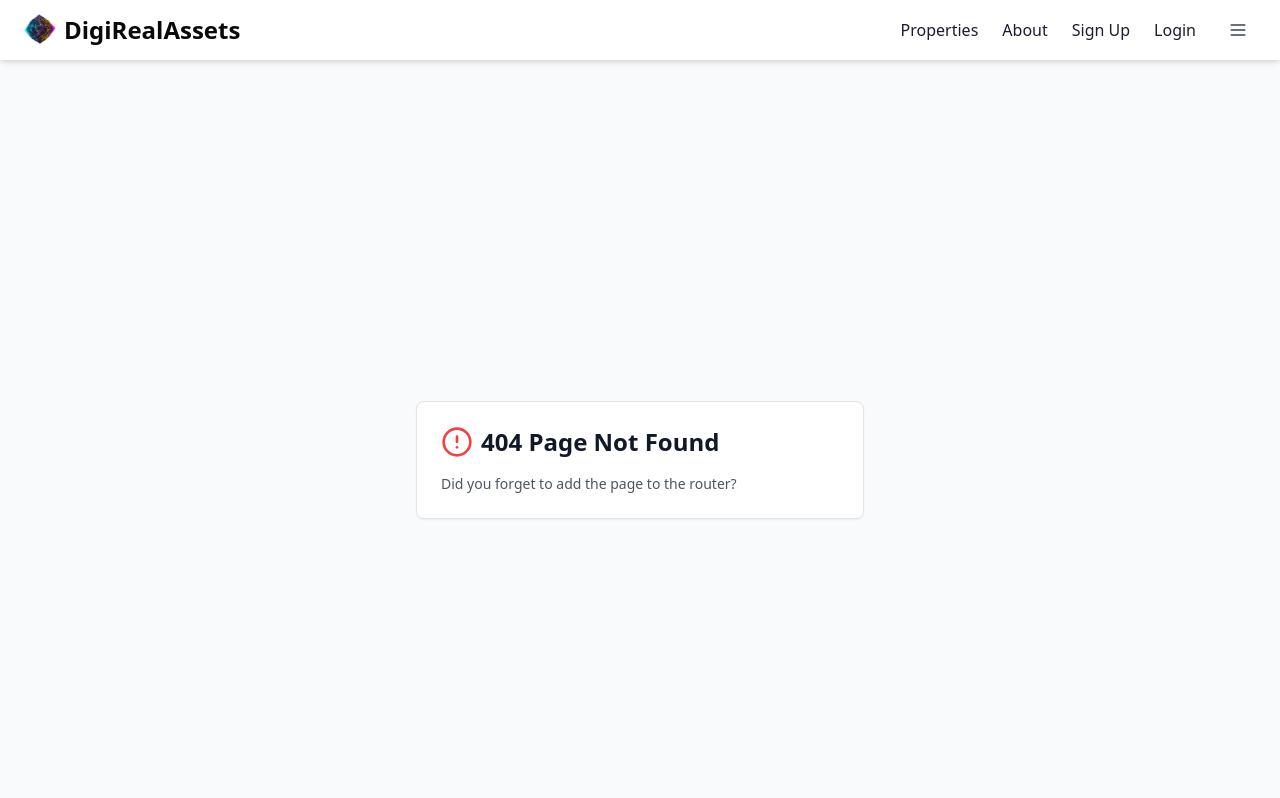
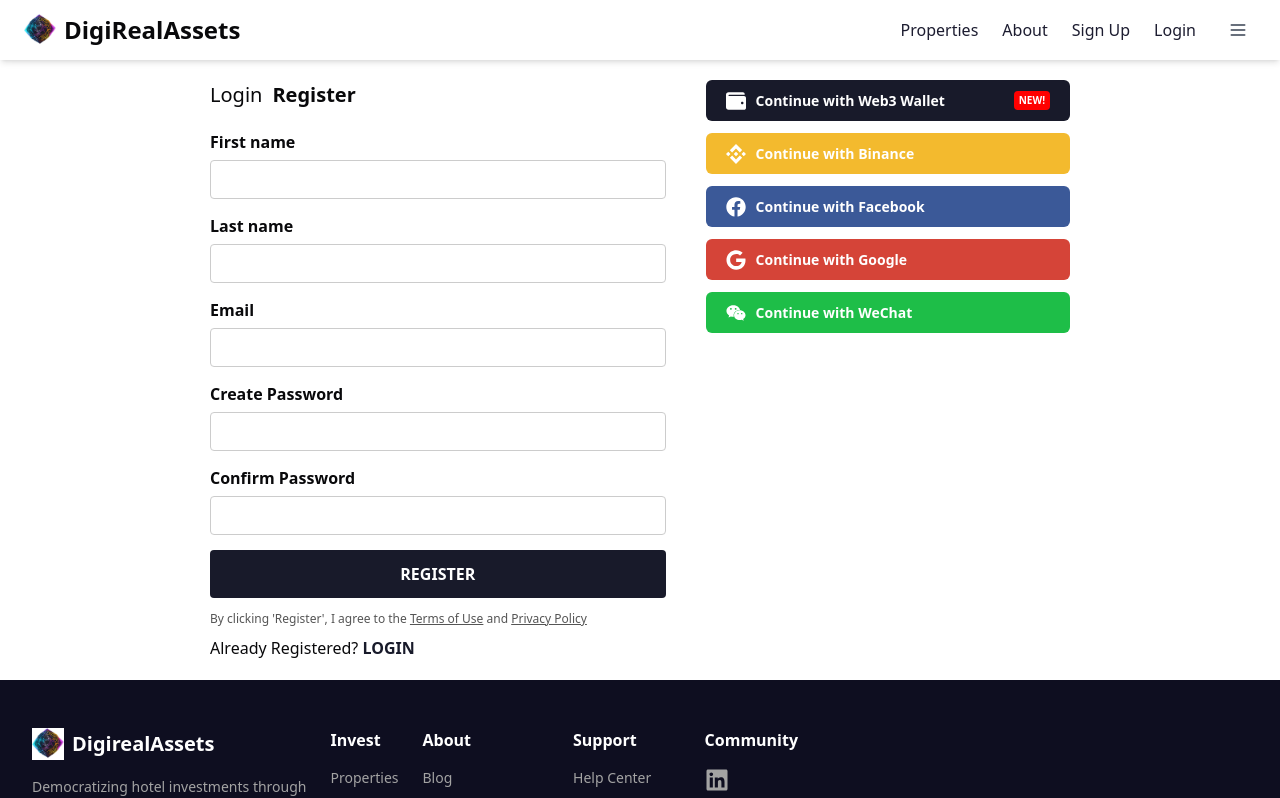
Before and after one commit to mahtias/HotelChainToken, a React (Vite) app in the folder frontend/: page /auth in a window 1280 px wide. Shown: the top 798 px of the page. Built offline with nearby package versions, Linux system fonts and the light colour scheme.

Commit message:
uniformize the footer

```diff
--- a/frontend/src/App.tsx
+++ b/frontend/src/App.tsx
@@ -12,9 +12,10 @@
 import Calculator from "@/pages/calculator";
 import Contracts from "@/pages/contracts";
 import Story from "@/pages/story";
-import Invest from "@/pages/invest";
+//import Invest from "@/pages/invest";
 import Ecosystem from "@/pages/ecosystem";
-import Wealth from "@/pages/wealth";
+import Auth from "@/pages/auth";
+// import Wealth from "@/pages/wealth";
 import NotFound from "@/pages/not-found";
 
 
@@ -35,9 +36,10 @@
           <Route path="/calculator" component={Calculator} />
           <Route path="/contracts" component={Contracts} />
           <Route path="/story" component={Story} />
-          <Route path="/invest" component={Invest} />
+          {/* <Route path="/invest" component={Invest} /> */}
           <Route path="/partner-ecosystem" component={Ecosystem}/>
-          <Route path="/wealth-management" component={Wealth} />
+         <Route path="/auth" component={Auth} />
+          {/* <Route path="/wealth-management" component={Wealth} /> */}
           <Route component={NotFound} />
         </Switch>
       </main>
--- a/frontend/src/components/layout/footer.tsx
+++ b/frontend/src/components/layout/footer.tsx
@@ -30,19 +30,19 @@
             <ul className="space-y-2 text-sm text-neutral-400">
               <li>
                 <Link href="/properties" className="hover:text-white">
-                  Tokenization
+                  Properties
                 </Link>
               </li>
-              <li>
+              {/* <li>
                 <Link href="/ecosystem" className="hover:text-white">
                   Partner Ecosystem
                 </Link>
-              </li>
+              </li> */}
             </ul>
           </div>
 
           {/* Advise */}
-          <div className="w-1/2 sm:w-1/3 md:w-auto">
+          {/* <div className="w-1/2 sm:w-1/3 md:w-auto">
             <h3 className="font-semibold mb-4">Advise</h3>
             <ul className="space-y-2 text-sm text-neutral-400">
               <li>
@@ -56,7 +56,7 @@
                 </Link>
               </li>
             </ul>
-          </div>
+          </div> */}
 
           {/* Learn */}
           <div className="w-1/2 sm:w-1/3 md:w-auto">
@@ -78,8 +78,8 @@
                 </Link>
               </li>
               <li>
-                <Link href="/where-different" className="hover:text-white">
-                  How We're Different
+                <Link href="/ecosystem" className="hover:text-white">
+                  Partner Ecosystem
                 </Link>
               </li>
                <li>
--- a/frontend/src/components/layout/navbar.tsx
+++ b/frontend/src/components/layout/navbar.tsx
@@ -130,14 +130,14 @@
 
           {/* Auth links */}
           <li>
-            <Link href="/signup">
+            <Link href="/auth?tab=register">
               <span className="hover:text-black transition-colors duration-200">
                 Sign Up
               </span>
             </Link>
           </li>
           <li>
-            <Link href="/login">
+            <Link href="/auth?tab=login">
               <span className="hover:text-black transition-colors duration-200">
                 Login
               </span>
@@ -179,7 +179,7 @@
       >
         <ul className="flex flex-col px-4 py-3 space-y-1 font-medium text-neutral-800">
           <li>
-            <Link href="/property">
+            <Link href="/properties">
               <span className="block py-2 hover:text-black">Properties</span>
             </Link>
           </li>
@@ -248,12 +248,12 @@
 
           {/* Auth links */}
           <li>
-            <Link href="/signup">
+            <Link href="/auth?tab=register">
               <span className="block py-2 hover:text-black">Sign Up</span>
             </Link>
           </li>
           <li>
-            <Link href="/login">
+            <Link href="/auth?tab=login">
               <span className="block py-2 hover:text-black">Login</span>
             </Link>
           </li>
--- /dev/null
+++ b/frontend/src/pages/auth.tsx
@@ -0,0 +1,342 @@
+import React, { useState, ChangeEvent, FormEvent, useEffect } from "react";
+import { FaGoogle, FaFacebook, FaWeixin, FaWallet } from "react-icons/fa";
+import { SiBinance } from "react-icons/si";
+
+interface FormData {
+  firstName: string;
+  lastName: string;
+  email: string;
+  password: string;
+  confirmPassword: string;
+}
+
+export default function Auth() {
+  const [activeTab, setActiveTab] = useState<"login" | "register">("register");
+  const [formData, setFormData] = useState<FormData>({
+    firstName: "",
+    lastName: "",
+    email: "",
+    password: "",
+    confirmPassword: "",
+  });
+
+  useEffect(() => {
+    const params = new URLSearchParams(window.location.search);
+    const tab = params.get("tab");
+    if (tab === "login" || tab === "register") {
+      setActiveTab(tab);
+    }
+  }, []);
+
+  const handleChange = (e: ChangeEvent<HTMLInputElement>) => {
+    const { name, value } = e.target;
+    setFormData((prev) => ({ ...prev, [name]: value }));
+  };
+
+  const handleRegister = (e: FormEvent<HTMLFormElement>) => {
+    e.preventDefault();
+    if (formData.password !== formData.confirmPassword) {
+      alert("Passwords do not match");
+      return;
+    }
+    console.log("Register data:", formData);
+  };
+
+  const handleLogin = (e: FormEvent<HTMLFormElement>) => {
+    e.preventDefault();
+    console.log("Login data:", {
+      email: formData.email,
+      password: formData.password,
+    });
+  };
+
+  return (
+    <div style={styles.container}>
+      <div style={styles.formSection}>
+        {/* Tabs */}
+        <div style={styles.tabs}>
+          <span
+            style={{
+              ...styles.tab,
+              fontWeight: activeTab === "login" ? "bold" : "normal",
+            }}
+            onClick={() => setActiveTab("login")}
+          >
+            Login
+          </span>
+          <span
+            style={{
+              ...styles.tab,
+              fontWeight: activeTab === "register" ? "bold" : "normal",
+              marginLeft: 10,
+            }}
+            onClick={() => setActiveTab("register")}
+          >
+            Register
+          </span>
+        </div>
+
+        {/* === LOGIN FORM === */}
+        {activeTab === "login" && (
+          <form onSubmit={handleLogin} style={styles.form}>
+            <label htmlFor="email" style={styles.label}>
+              Email
+            </label>
+            <input
+              type="email"
+              name="email"
+              id="loginEmail"
+              value={formData.email}
+              onChange={handleChange}
+              style={styles.input}
+              required
+            />
+
+            <label htmlFor="password" style={styles.label}>
+              Password
+            </label>
+            <input
+              type="password"
+              name="password"
+              id="loginPassword"
+              value={formData.password}
+              onChange={handleChange}
+              style={styles.input}
+              required
+            />
+
+            <button type="submit" style={styles.registerBtn}>
+              LOGIN
+            </button>
+
+            <p style={{ marginTop: "10px" }}>
+              Don’t have an account?{" "}
+              <span
+                style={styles.loginLink}
+                onClick={() => setActiveTab("register")}
+              >
+                REGISTER
+              </span>
+            </p>
+          </form>
+        )}
+
+        {/* === REGISTER FORM === */}
+        {activeTab === "register" && (
+          <>
+            <form onSubmit={handleRegister} style={styles.form}>
+              <label htmlFor="firstName" style={styles.label}>
+                First name
+              </label>
+              <input
+                type="text"
+                name="firstName"
+                id="firstName"
+                value={formData.firstName}
+                onChange={handleChange}
+                style={styles.input}
+                required
+              />
+
+              <label htmlFor="lastName" style={styles.label}>
+                Last name
+              </label>
+              <input
+                type="text"
+                name="lastName"
+                id="lastName"
+                value={formData.lastName}
+                onChange={handleChange}
+                style={styles.input}
+                required
+              />
+
+              <label htmlFor="email" style={styles.label}>
+                Email
+              </label>
+              <input
+                type="email"
+                name="email"
+                id="email"
+                value={formData.email}
+                onChange={handleChange}
+                style={styles.input}
+                required
+              />
+
+              <label htmlFor="password" style={styles.label}>
+                Create Password
+              </label>
+              <input
+                type="password"
+                name="password"
+                id="password"
+                value={formData.password}
+                onChange={handleChange}
+                style={styles.input}
+                required
+              />
+
+              <label htmlFor="confirmPassword" style={styles.label}>
+                Confirm Password
+              </label>
+              <input
+                type="password"
+                name="confirmPassword"
+                id="confirmPassword"
+                value={formData.confirmPassword}
+                onChange={handleChange}
+                style={styles.input}
+                required
+              />
+
+              <button type="submit" style={styles.registerBtn}>
+                REGISTER
+              </button>
+            </form>
+
+            <p style={styles.agreementText}>
+              By clicking 'Register', I agree to the{" "}
+              <a href="#" style={styles.link}>
+                Terms of Use
+              </a>{" "}
+              and{" "}
+              <a href="#" style={styles.link}>
+                Privacy Policy
+              </a>
+            </p>
+
+            <p>
+              Already Registered?{" "}
+              <span
+                style={styles.loginLink}
+                onClick={() => setActiveTab("login")}
+              >
+                LOGIN
+              </span>
+            </p>
+          </>
+        )}
+      </div>
+
+      {/* OAuth Buttons */}
+      <div style={styles.buttonsSection}>
+        <button style={{ ...styles.oauthBtn, backgroundColor: "#181a2a" }}>
+          <FaWallet size={20} />
+          Continue with Web3 Wallet <span style={styles.newLabel}>NEW!</span>
+        </button>
+
+        <button style={{ ...styles.oauthBtn, backgroundColor: "#f3ba2e" }}>
+          <SiBinance size={20} />
+          Continue with Binance
+        </button>
+
+        <button style={{ ...styles.oauthBtn, backgroundColor: "#3b5998" }}>
+          <FaFacebook size={20} />
+          Continue with Facebook
+        </button>
+
+        <button style={{ ...styles.oauthBtn, backgroundColor: "#d54438" }}>
+          <FaGoogle size={20} />
+          Continue with Google
+        </button>
+
+        <button style={{ ...styles.oauthBtn, backgroundColor: "#1ebe48" }}>
+          <FaWeixin size={20} />
+          Continue with WeChat
+        </button>
+      </div>
+    </div>
+  );
+}
+
+const styles: { [key: string]: React.CSSProperties } = {
+  container: {
+    display: "flex",
+    flexDirection: "row",
+    justifyContent: "center",
+    gap: "40px",
+    padding: "20px",
+    maxWidth: "900px",
+    margin: "auto",
+    flexWrap: "wrap",
+  },
+  formSection: {
+    flex: 1,
+    minWidth: "280px",
+  },
+  buttonsSection: {
+    display: "flex",
+    flexDirection: "column",
+    gap: "12px",
+    flex: 0.8,
+    minWidth: "200px",
+  },
+  tabs: {
+    marginBottom: "20px",
+    fontSize: "20px",
+  },
+  tab: {
+    cursor: "pointer",
+  },
+  form: {
+    display: "flex",
+    flexDirection: "column",
+  },
+  label: {
+    marginBottom: "6px",
+    fontWeight: "bold",
+  },
+  input: {
+    marginBottom: "15px",
+    padding: "8px",
+    fontSize: "14px",
+    borderRadius: "4px",
+    border: "1px solid #ccc",
+  },
+  registerBtn: {
+    padding: "12px",
+    backgroundColor: "#181a2a",
+    color: "white",
+    fontWeight: "bold",
+    fontSize: "16px",
+    border: "none",
+    borderRadius: "4px",
+    cursor: "pointer",
+  },
+  agreementText: {
+    fontSize: "12px",
+    color: "#555",
+    marginTop: "12px",
+    marginBottom: "8px",
+  },
+  link: {
+    textDecoration: "underline",
+    cursor: "pointer",
+  },
+  loginLink: {
+    fontWeight: "bold",
+    cursor: "pointer",
+    color: "#181a2a",
+  },
+  oauthBtn: {
+    display: "flex",
+    alignItems: "center",
+    padding: "10px 20px",
+    color: "white",
+    fontWeight: "600",
+    borderRadius: "6px",
+    border: "none",
+    cursor: "pointer",
+    fontSize: "14px",
+    justifyContent: "start",
+    gap: "10px",
+  },
+  newLabel: {
+    backgroundColor: "red",
+    fontSize: "10px",
+    padding: "2px 5px",
+    borderRadius: "4px",
+    marginLeft: "auto",
+  },
+};
```
